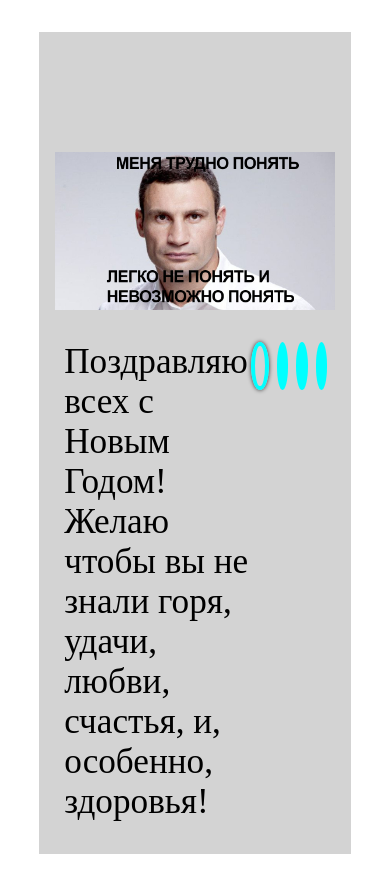
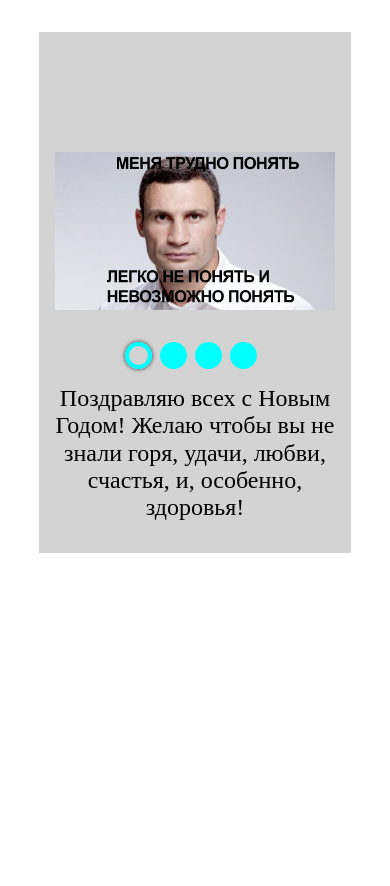
Before and after one commit to treyer/cssMemSlider, a plain HTML site: page cssMemSlider/index.html in a window 390 px wide. After the commit the page ends 844 px from the top, so only its background shows below. Drawn offline with Linux system fonts and the light colour scheme.

Commit message:
feat: add adaptive version for 1024px and 768px (Sun, Oct 17, 2021 06:02:56 PM)

```diff
--- a/cssMemSlider/styles.css
+++ b/cssMemSlider/styles.css
@@ -141,3 +141,41 @@ input[type=radio]{
     background-color: transparent;
     cursor: auto;
 }
+
+@media (max-width: 1024px) {
+    .slide-text{
+        font-size: 1.5rem;
+        line-height: 1.7rem;
+    }
+
+    .slide-point{
+        width: 2.2rem;
+        height: 2.2rem;
+    }
+}
+
+@media (max-width: 768px) {
+    .controls-and-text-wrapper{
+        flex-direction: column-reverse;
+    }
+
+    .slider-text-wrapper{
+        width: 100%;
+    }
+
+    .slider-controls{
+        justify-content: center;
+        width: 100%;
+        margin-bottom: 1rem;
+    }
+
+    .slide-text{
+        padding-left: 0;
+        text-align: center;
+    }
+
+    .slide-point{
+        width: 1.7rem;
+        height: 1.7rem;
+    }
+}
```
